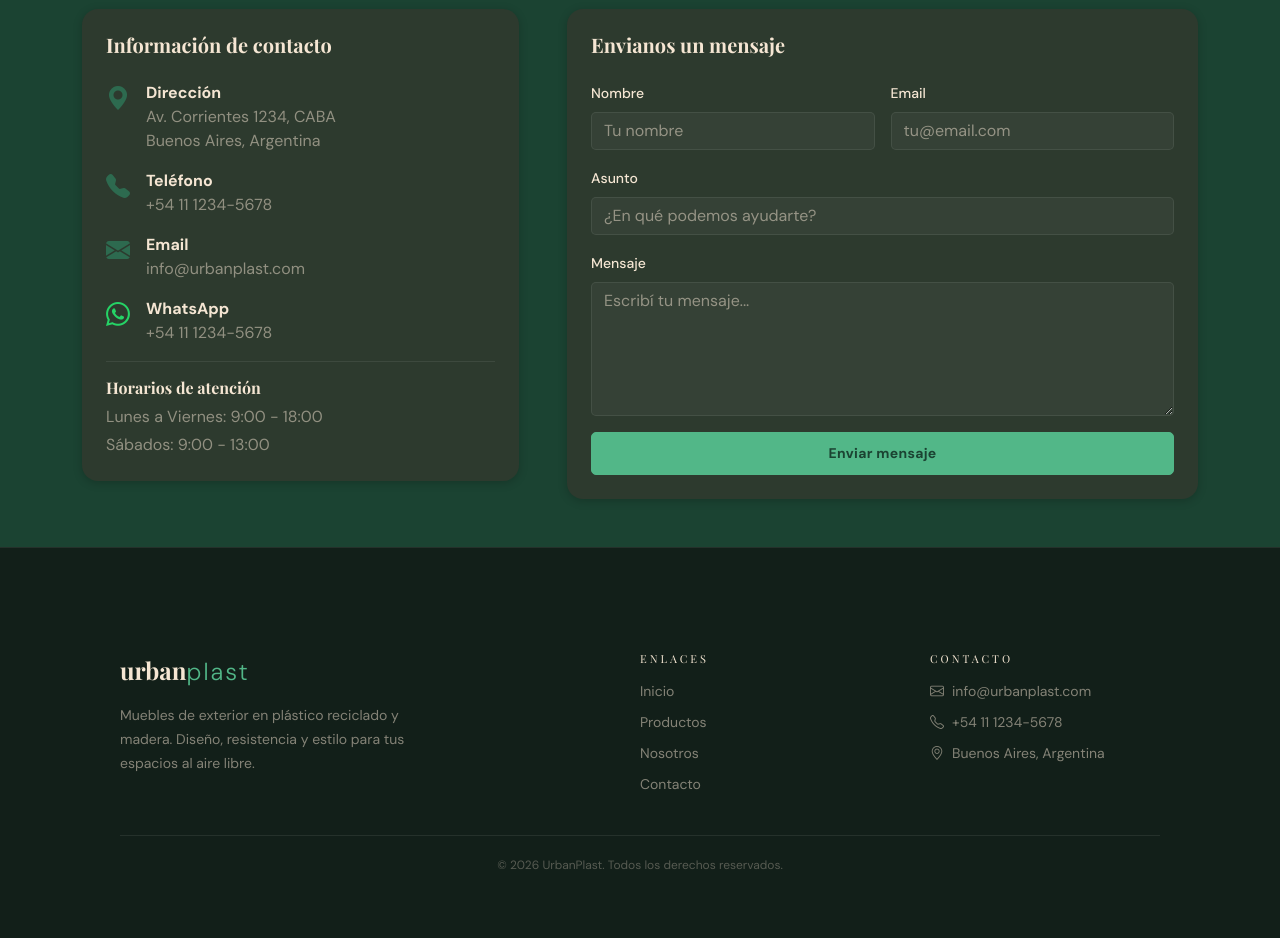
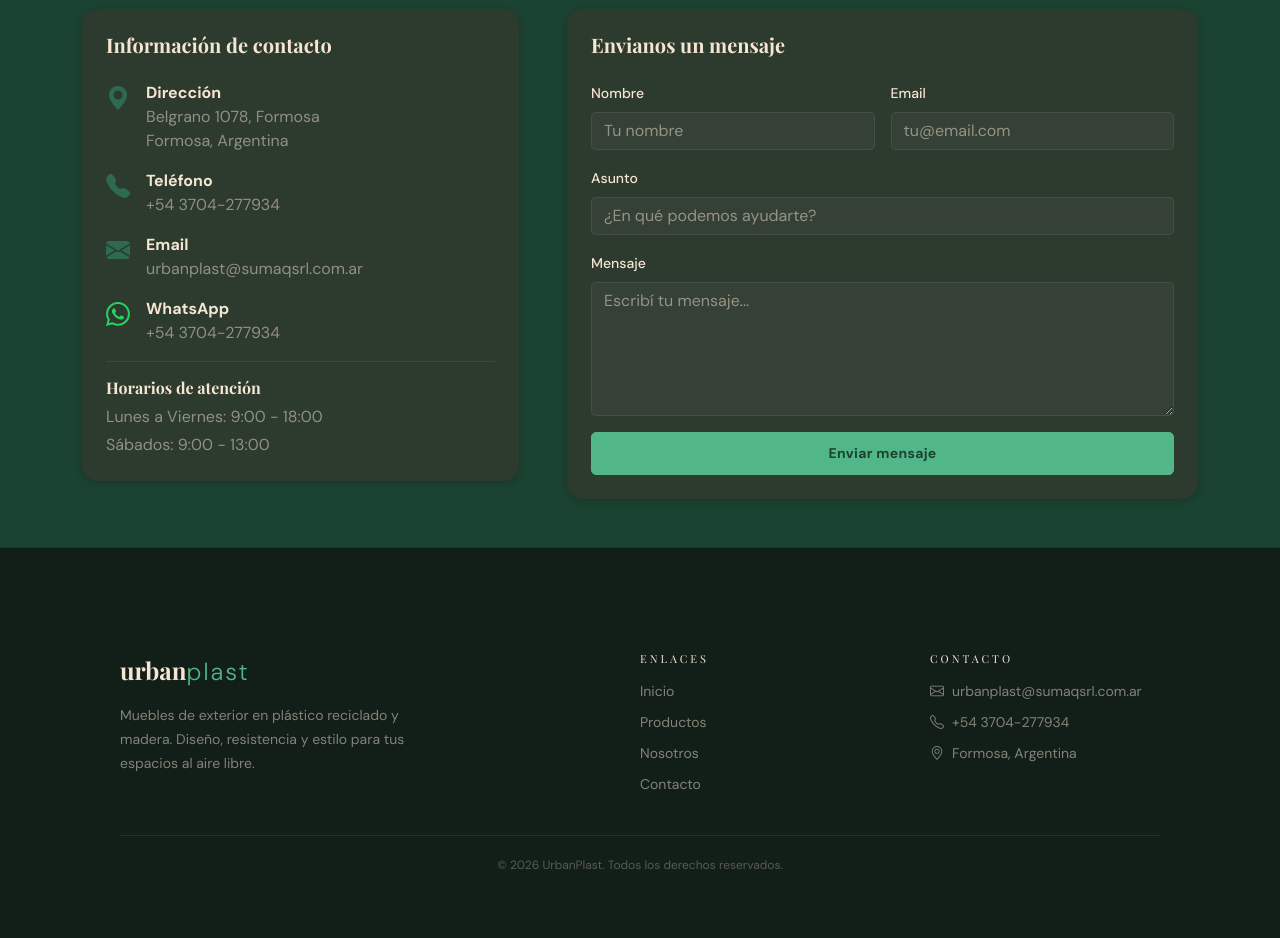
Before and after one commit to Franxo54321/UrbanPlast, a Flask app: page /contacto in a window 1280 px wide. Shown: the part 251-1189 px from the top of the page. Run offline with Flask 3, Linux system fonts and the light colour scheme; some libraries are stand-ins or nearby versions; some web fonts are replaced.

Commit message:
Color-fix

```diff
--- a/app/templates/base.html
+++ b/app/templates/base.html
@@ -163,9 +163,9 @@
                 <div>
                     <h6 class="footer-heading">Contacto</h6>
                     <ul class="footer-links">
-                        <li><i class="bi bi-envelope me-2"></i>info@urbanplast.com</li>
-                        <li><i class="bi bi-telephone me-2"></i>+54 11 1234-5678</li>
-                        <li><i class="bi bi-geo-alt me-2"></i>Buenos Aires, Argentina</li>
+                        <li><i class="bi bi-envelope me-2"></i>urbanplast@sumaqsrl.com.ar</li>
+                        <li><i class="bi bi-telephone me-2"></i>+54 3704-277934</li>
+                        <li><i class="bi bi-geo-alt me-2"></i>Formosa, Argentina</li>
                     </ul>
                 </div>
             </div>
--- a/app/templates/contact.html
+++ b/app/templates/contact.html
@@ -15,19 +15,19 @@
                         <h5 class="fw-bold mb-4">Información de contacto</h5>
                         <div class="d-flex align-items-start mb-3">
                             <i class="bi bi-geo-alt-fill fs-4 me-3" style="color: var(--up-green);"></i>
-                            <div><strong>Dirección</strong><p class="text-muted mb-0">Av. Corrientes 1234, CABA<br>Buenos Aires, Argentina</p></div>
+                            <div><strong>Dirección</strong><p class="text-muted mb-0">Belgrano 1078, Formosa<br>Formosa, Argentina</p></div>
                         </div>
                         <div class="d-flex align-items-start mb-3">
                             <i class="bi bi-telephone-fill fs-4 me-3" style="color: var(--up-green);"></i>
-                            <div><strong>Teléfono</strong><p class="text-muted mb-0">+54 11 1234-5678</p></div>
+                            <div><strong>Teléfono</strong><p class="text-muted mb-0">+54 3704-277934</p></div>
                         </div>
                         <div class="d-flex align-items-start mb-3">
                             <i class="bi bi-envelope-fill fs-4 me-3" style="color: var(--up-green);"></i>
-                            <div><strong>Email</strong><p class="text-muted mb-0">info@urbanplast.com</p></div>
+                            <div><strong>Email</strong><p class="text-muted mb-0">urbanplast@sumaqsrl.com.ar</p></div>
                         </div>
                         <div class="d-flex align-items-start mb-3">
                             <i class="bi bi-whatsapp fs-4 me-3" style="color: #25d366;"></i>
-                            <div><strong>WhatsApp</strong><p class="text-muted mb-0">+54 11 1234-5678</p></div>
+                            <div><strong>WhatsApp</strong><p class="text-muted mb-0">+54 3704-277934</p></div>
                         </div>
                         <hr>
                         <h6 class="fw-bold">Horarios de atención</h6>
--- a/app/templates/order_detail.html
+++ b/app/templates/order_detail.html
@@ -101,7 +101,7 @@
                             <div class="d-flex flex-column align-items-center">
                                 <div class="rounded-circle d-flex align-items-center justify-content-center"
                                      style="width:32px;height:32px;min-width:32px;
-                                     background:{% if h.status == 'completado' %}var                                                                                                                                                                                                                                                                                                                                                                                                                                            --up-green){% elif h.status == 'cancelado' %}#dc3545{% elif h.status == 'pagado' %}#198754{% elif h.status == 'enviado' %}#0dcaf0{% else %}#ffc107{% endif %};">
+                                     "background:{% if h.status == 'completado' %}var--up-green){% elif h.status == 'cancelado' %}#dc3545{% elif h.status == 'pagado' %}#198754{% elif h.status == 'enviado' %}#0dcaf0{% else %}#ffc107{% endif %};">
                                     <i class="bi bi-{% if h.status == 'completado' %}check-lg{% elif h.status == 'cancelado' %}x-lg{% elif h.status == 'pagado' %}check{% elif h.status == 'enviado' %}truck{% else %}clock{% endif %} text-white" style="font-size:.8rem;"></i>
                                 </div>
                                 {% if not loop.last %}<div style="width:2px;flex:1;background:#dee2e6;margin:4px 0;"></div>{% endif %}
```
